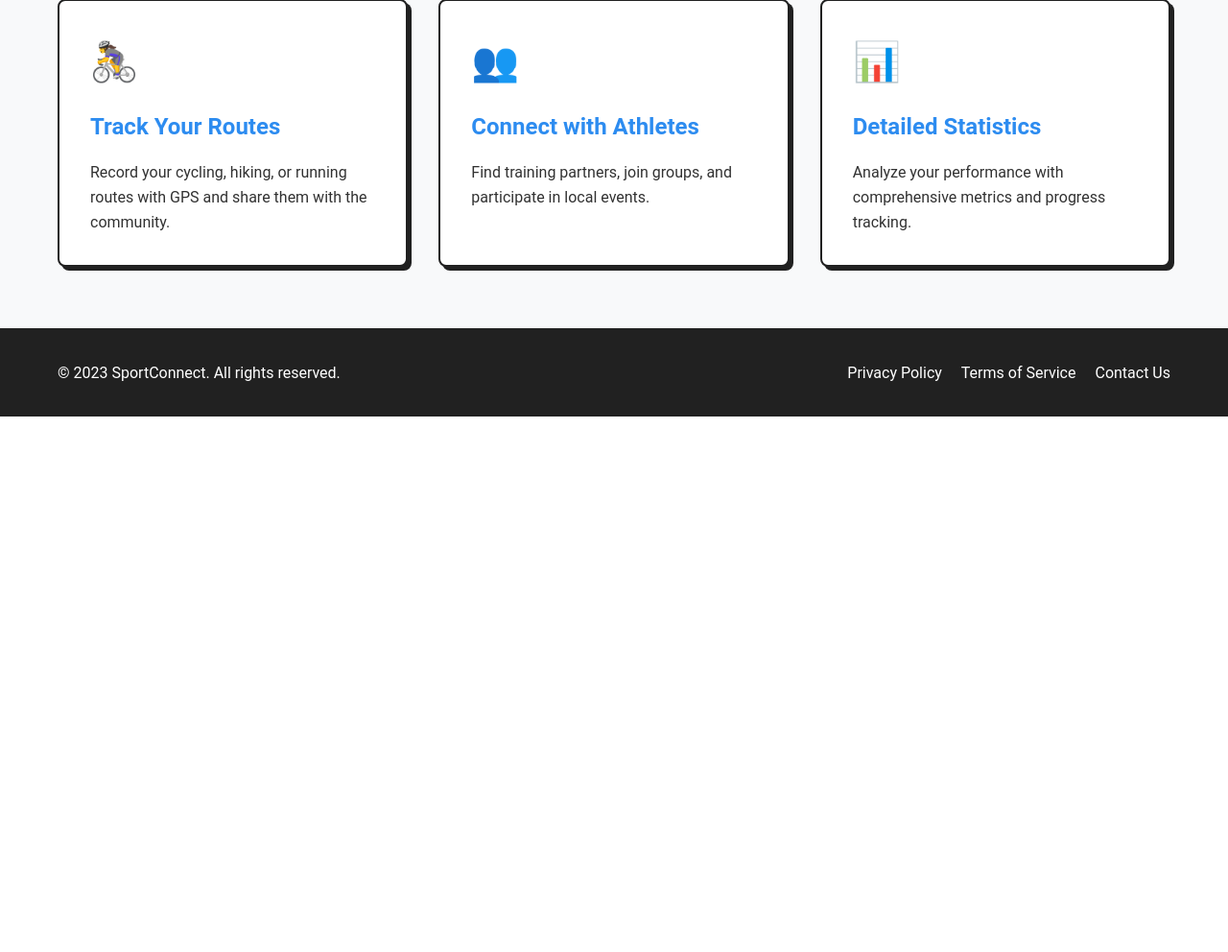
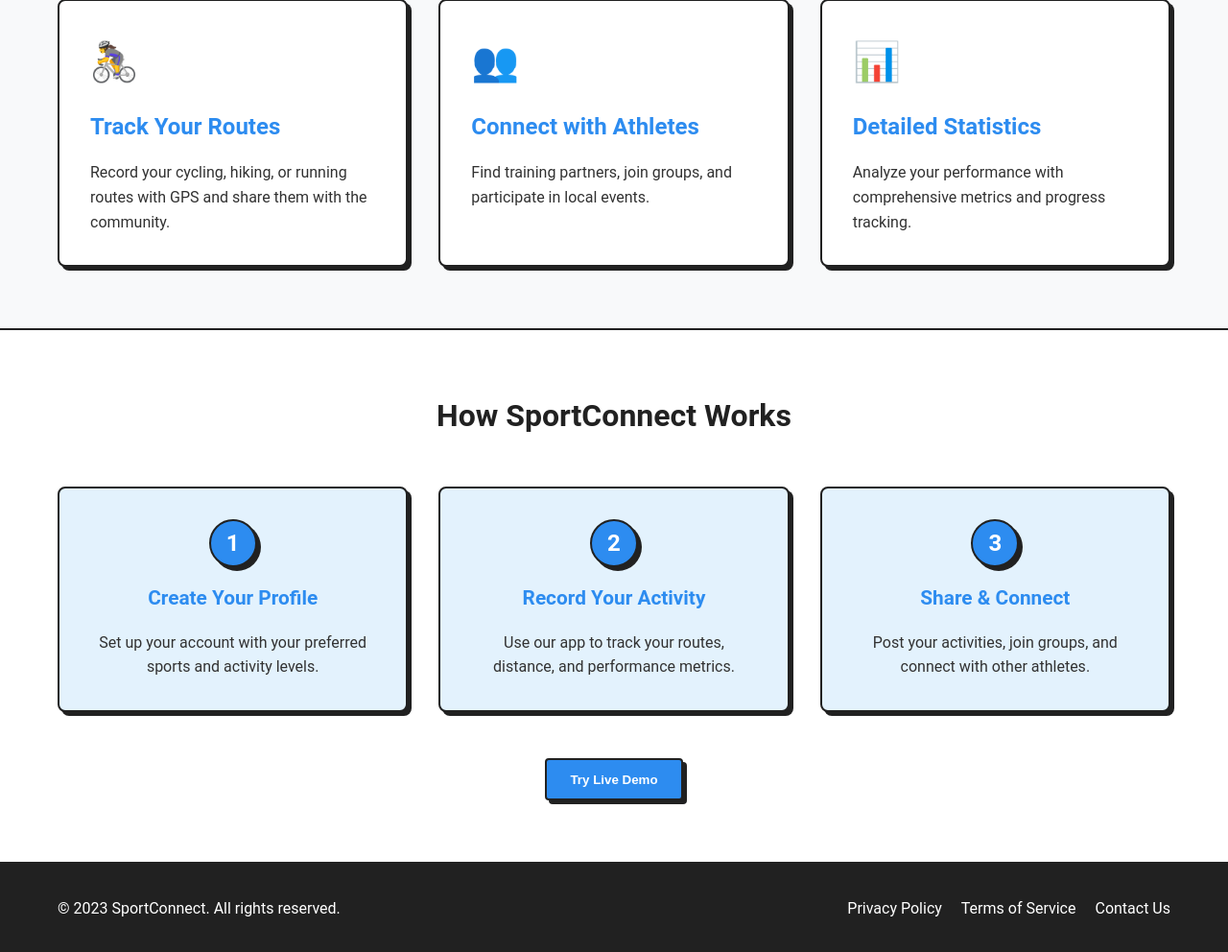
Before and after one commit to alvr10/PWPracticas, a PHP site: page /home/home.html in a window 1280 px wide. Shown: the part 811-1803 px from the top of the page at 96% size. Before the commit the page ends 1245 px from the top, so only its background shows below. Run offline with PHP 8.4, Linux system fonts and the light colour scheme.

Commit message:
small changes to home page

```diff
--- a/home/home.html
+++ b/home/home.html
@@ -4,6 +4,7 @@
   <meta charset="UTF-8">
   <meta name="viewport" content="width=device-width, initial-scale=1.0">
   <link rel="stylesheet" href="styles.css">
+  <script src="scripts.js"></script>
   <title>SportConnect - Social Network for Athletes</title>
 </head>
 <body>
@@ -63,6 +64,59 @@
     </div>
   </section>
 
+  <!-- How it works -->
+  <section id="how-it-works" class="how-it-works">
+    <div class="container">
+      <h3>How SportConnect Works</h3>
+      <div class="steps">
+        <div class="step">
+          <div class="step-number">1</div>
+          <h4>Create Your Profile</h4>
+          <p>Set up your account with your preferred sports and activity levels.</p>
+        </div>
+        <div class="step">
+          <div class="step-number">2</div>
+          <h4>Record Your Activity</h4>
+          <p>Use our app to track your routes, distance, and performance metrics.</p>
+        </div>
+        <div class="step">
+          <div class="step-number">3</div>
+          <h4>Share & Connect</h4>
+          <p>Post your activities, join groups, and connect with other athletes.</p>
+        </div>
+      </div>
+      <div class="demo-cta">
+        <button id="demo-btn" class="button primary">Try Live Demo</button>
+      </div>
+    </div>
+  </section>
+
+  <!-- Demo Modal -->
+  <div id="demo-modal" class="modal">
+    <div class="modal-content">
+      <span class="close-modal">&times;</span>
+      <h3>SportConnect Demo</h3>
+      <div class="demo-container">
+        <div class="demo-screen">
+          <img src="https://images.unsplash.com/photo-1594737625785-a6cbdabd333c?ixlib=rb-1.2.1&auto=format&fit=crop&w=500&q=60" alt="App demo screen">
+        </div>
+        <div class="demo-features">
+          <h4>Experience Key Features:</h4>
+          <ul>
+            <li>🏃 Real-time activity tracking</li>
+            <li>🗺️ Interactive route mapping</li>
+            <li>📊 Performance analytics</li>
+            <li>👥 Social sharing options</li>
+          </ul>
+          <div class="demo-buttons">
+            <a href="../auth/register.html" class="button primary">Sign Up Now</a>
+            <button class="button secondary close-modal">Continue Exploring</button>
+          </div>
+        </div>
+      </div>
+    </div>
+  </div>
+
   <footer class="main-footer">
     <div class="container">
       <p>© 2023 SportConnect. All rights reserved.</p>
--- a/home/styles.css
+++ b/home/styles.css
@@ -250,3 +250,158 @@
     flex-direction: column;
   }
 }
+
+/* How It Works Section */
+.how-it-works {
+  padding: 4rem 0;
+  background-color: var(--white);
+  border-top: var(--border);
+  border-bottom: var(--border);
+}
+
+.how-it-works h3 {
+  text-align: center;
+  font-size: 2rem;
+  margin-bottom: 3rem;
+  color: var(--main-color);
+}
+
+.steps {
+  display: grid;
+  grid-template-columns: repeat(auto-fit, minmax(250px, 1fr));
+  gap: 2rem;
+  margin-bottom: 3rem;
+}
+
+.step {
+  background-color: var(--highlight-color);
+  padding: 2rem;
+  border-radius: 8px;
+  border: var(--border);
+  box-shadow: var(--shadow);
+  text-align: center;
+  transition: transform 0.3s ease;
+}
+
+.step:hover {
+  transform: translateY(-5px);
+}
+
+.step-number {
+  width: 50px;
+  height: 50px;
+  background-color: var(--primary-color);
+  color: var(--white);
+  border-radius: 50%;
+  display: flex;
+  align-items: center;
+  justify-content: center;
+  font-size: 1.5rem;
+  font-weight: bold;
+  margin: 0 auto 1rem;
+  border: var(--border);
+  box-shadow: var(--shadow);
+}
+
+.step h4 {
+  font-size: 1.3rem;
+  margin-bottom: 1rem;
+  color: var(--primary-color);
+}
+
+.demo-cta {
+  text-align: center;
+  margin-top: 2rem;
+}
+
+/* Demo Modal Styles */
+.modal {
+  display: none;
+  position: fixed;
+  z-index: 1000;
+  left: 0;
+  top: 0;
+  width: 100%;
+  height: 100%;
+  background-color: rgba(0, 0, 0, 0.7);
+}
+
+.modal-content {
+  background-color: var(--bg-color);
+  margin: 5% auto;
+  padding: 2rem;
+  border: var(--border);
+  box-shadow: var(--shadow);
+  width: 80%;
+  max-width: 800px;
+  border-radius: 8px;
+  position: relative;
+}
+
+.close-modal {
+  position: absolute;
+  top: 1rem;
+  right: 1rem;
+  font-size: 1.5rem;
+  font-weight: bold;
+  cursor: pointer;
+  color: var(--font-color);
+}
+
+.close-modal:hover {
+  color: var(--primary-color);
+}
+
+.demo-container {
+  display: flex;
+  gap: 2rem;
+  margin-top: 1.5rem;
+}
+
+.demo-screen {
+  flex: 1;
+}
+
+.demo-screen img {
+  width: 100%;
+  border-radius: 8px;
+  border: var(--border);
+}
+
+.demo-features {
+  flex: 1;
+}
+
+.demo-features h4 {
+  font-size: 1.3rem;
+  margin-bottom: 1rem;
+  color: var(--primary-color);
+}
+
+.demo-features ul {
+  list-style-type: none;
+  margin-bottom: 2rem;
+}
+
+.demo-features li {
+  padding: 0.5rem 0;
+  font-size: 1.1rem;
+}
+
+.demo-buttons {
+  display: flex;
+  gap: 1rem;
+  margin-top: 2rem;
+}
+
+/* Responsive adjustments for modal */
+@media (max-width: 768px) {
+  .modal-content {
+    width: 90%;
+    margin: 10% auto;
+  }
+
+  .demo-container {
+    flex-direction: column;
+  }
+}
```
Also changed, not shown: home/scripts.js (added, +25 -0 lines).
